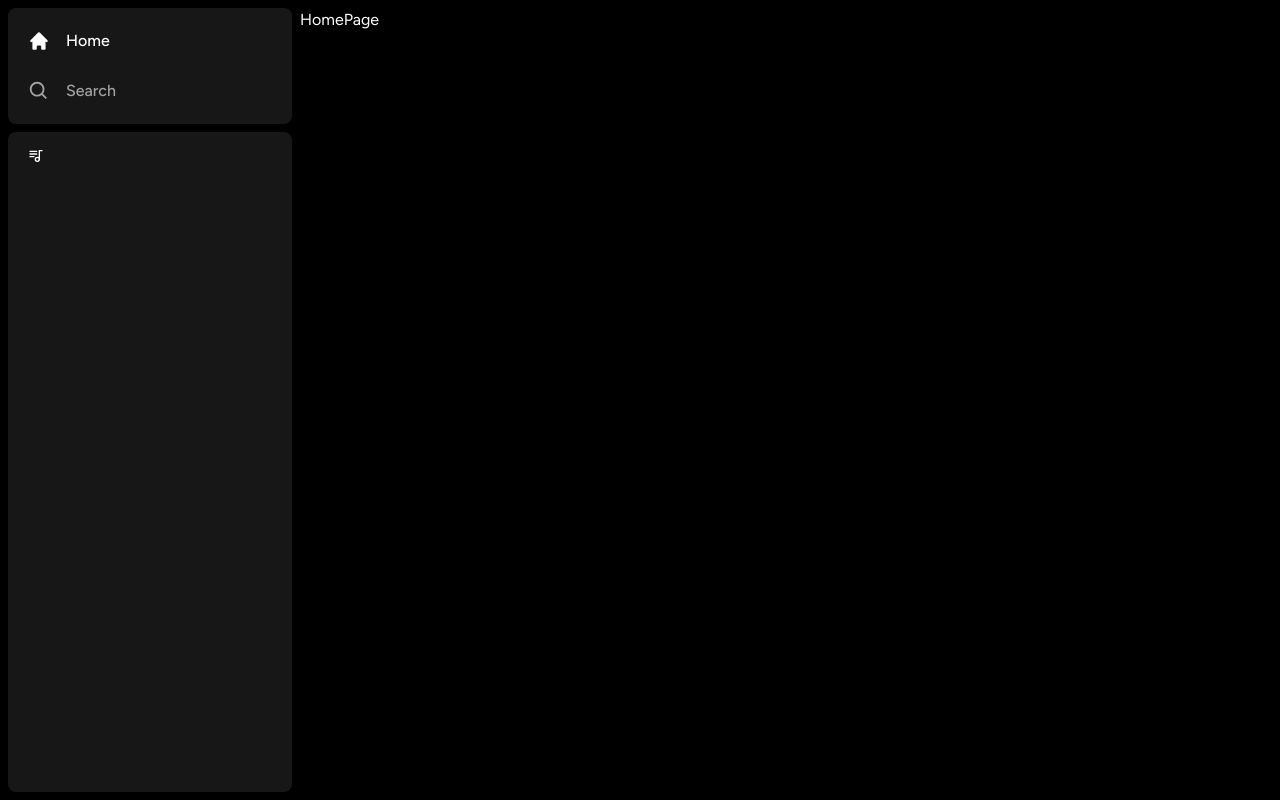
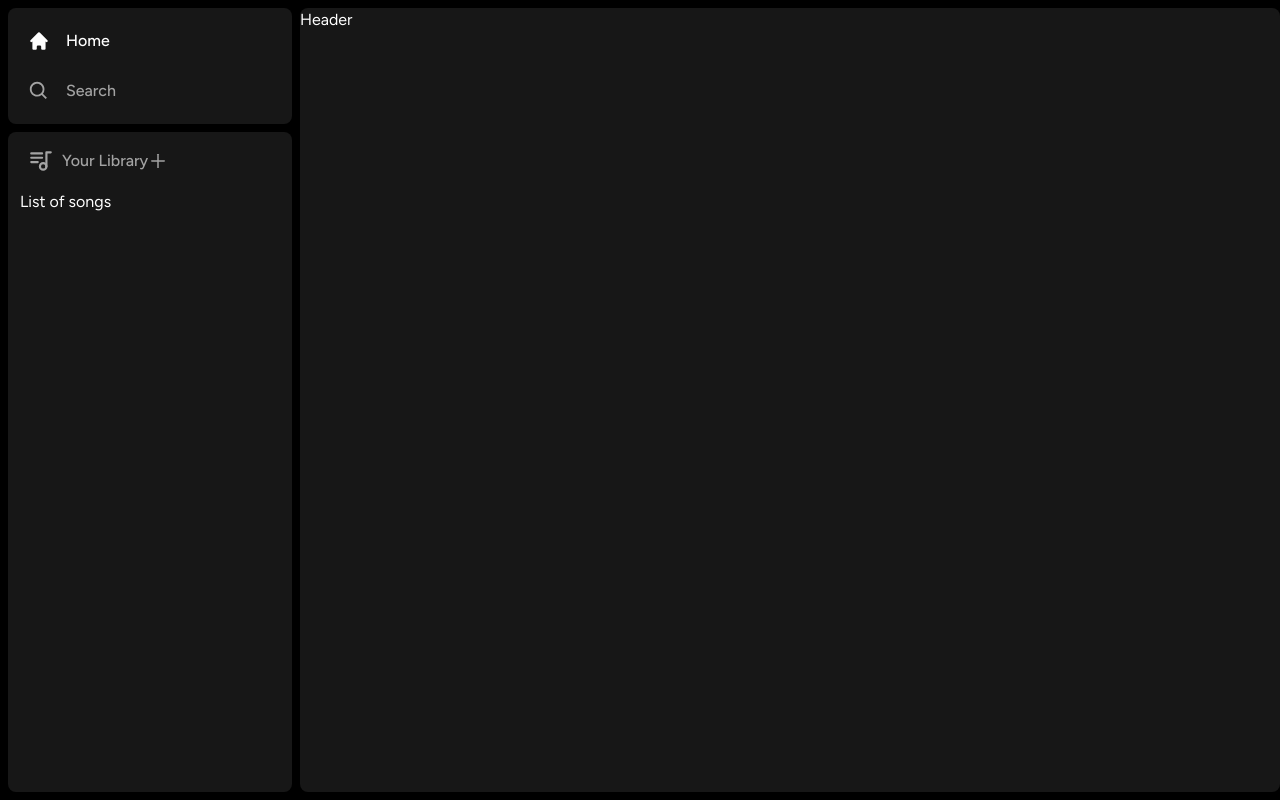
Before and after one commit to AlanAlmeida77/music-app, a Next.js app: page / in a window 1280 px wide. Built offline with nearby package versions, Linux system fonts and the light colour scheme.

Commit message:
features #Header

```diff
--- a/app/(site)/page.tsx
+++ b/app/(site)/page.tsx
@@ -1,6 +1,19 @@
+import Header from "@/components/Header";
+
 export default function Home() {
   return (
-    <div className="text-white">HomePage</div>
+    <div className="
+    bg-neutral-900
+    rounded-lg
+    h-full
+    w-full
+    overflow-hidden
+    overflow-y-auto
+    ">
+    <Header>
+      Header
+    </Header>
+    </div>
 
   )
 }
--- /dev/null
+++ b/components/Header.tsx
@@ -0,0 +1,24 @@
+"use client";
+
+import { useRouter } from "next/navigation";
+
+interface HeaderProps {
+    children: React.ReactNode;
+    className?: string;
+}
+
+const Header: React.FC<HeaderProps> = ({
+    children,
+    className
+}) => {
+    const router = useRouter();
+
+    const handleLogout = () =>{
+        //handle logout
+    }
+    return (
+    <div>Header</div>
+    );
+}
+
+export default Header
--- a/components/Library.tsx
+++ b/components/Library.tsx
@@ -1,5 +1,6 @@
 "use client";
 import {TbPlaylist} from "react-icons/tb";
+import { AiOutlinePlus } from "react-icons/ai";
 
 const Library = () => {
     const onClick = () => {
@@ -23,9 +24,36 @@ const Library = () => {
         gap-x-2
         "
         >
-            <TbPlaylist />
+            <TbPlaylist className="text-neutral-400" size={26}/>
+            <p
+            className="
+            text-neutral-400
+            font-medium
+            text-md
+            "
+            >
+                Your Library
+            </p>
             </div>
-
+        <AiOutlinePlus
+        onClick={onClick}
+        size={20}
+        className="
+            text-neutral-400
+            cursor-pointer
+            hover:text-white
+            transition
+            "
+        />
+        </div>
+        <div className="
+            flex
+            flex-col
+            gap-y-2
+            mt-4
+            px-3
+        ">
+            List of songs
         </div>
     </div>
     )
```
